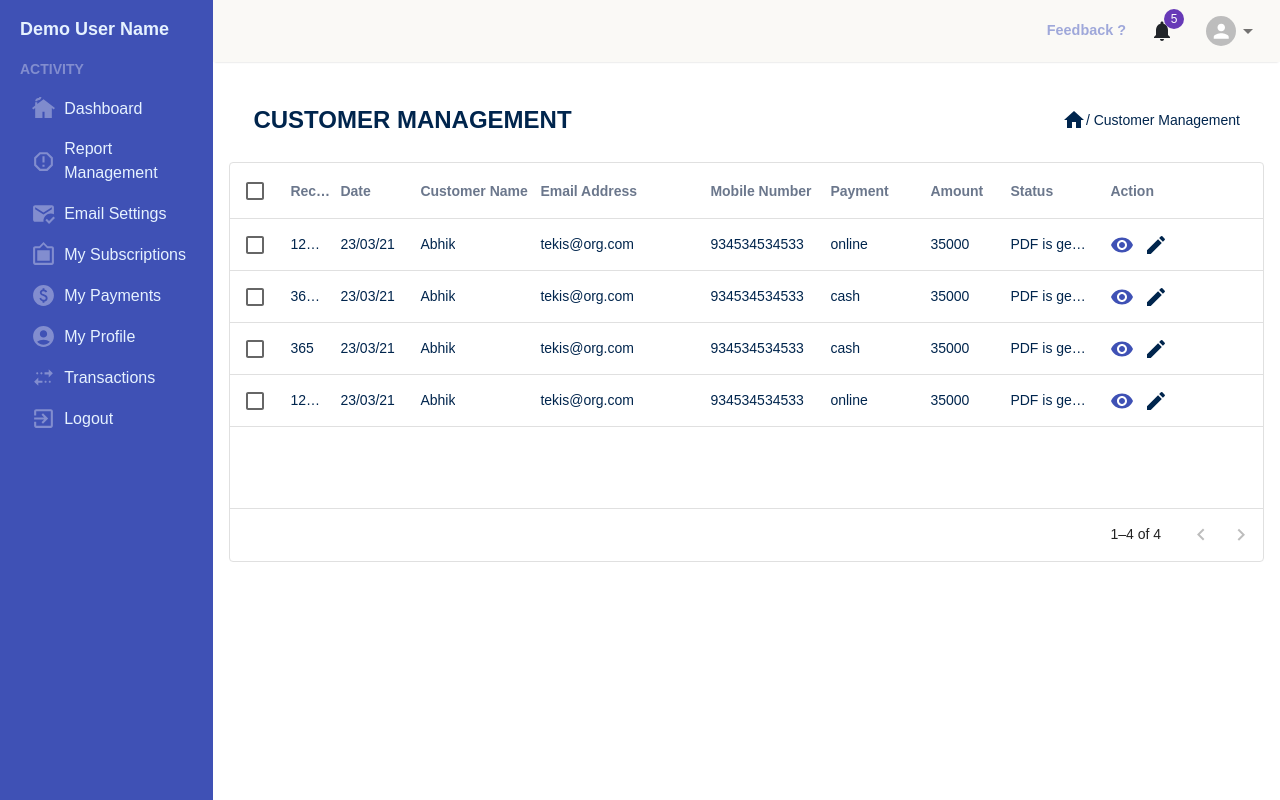
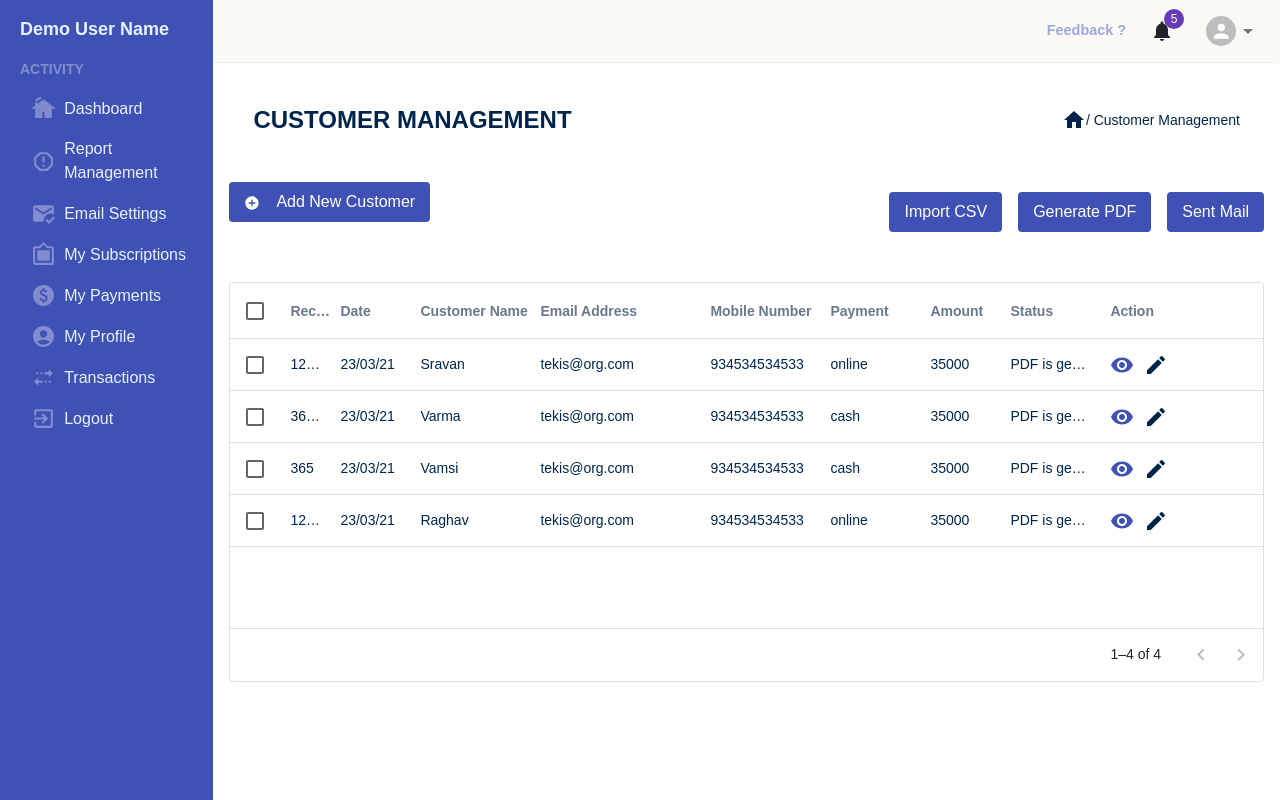
Before and after one commit to 9944098125/tax_receipt, a React (Create React App) app: page /user/customerManagement in a window 1280 px wide. Built offline with nearby package versions, Linux system fonts and the light colour scheme.

Commit message:
some extent

```diff
--- /dev/null
+++ b/src/Components/EditModals/CSVModal.jsx
@@ -0,0 +1,41 @@
+import React, { Fragment } from "react";
+import { Box, Typography } from "@mui/material";
+import Modal from "@mui/material/Modal";
+import CloseIcon from "@mui/icons-material/Close";
+
+const style = {
+  position: "absolute",
+  top: "50%",
+  left: "50%",
+  transform: "translate(-50%, -50%)",
+  bgcolor: "background.paper",
+  border: "none",
+  boxShadow: 24,
+  p: 4,
+  borderRadius: "8px",
+  width: { xs: "90vw", md: "40vw" },
+  maxHeight: { xs: "90vh", sm: "95vh" },
+  overflowY: "scroll",
+  overflowX: "hidden",
+};
+
+export default function CSVModal({ showCSV, closeCSV }) {
+  const [CSV, setCSV] = React.useState("");
+  return (
+    <Fragment>
+      <Modal show={showCSV} onClose={closeCSV} hideBackdrop>
+        <Box sx={style}>
+          <Box sx={{ display: "flex", alignItems: "center" }}>
+            <Typography sx={{ color: "primary.main", fontSize: "22px" }}>
+              Import CSV
+            </Typography>
+            <CloseIcon onClick={closeCSV} />
+          </Box>
+          <Box sx={{ display: "flex", justifyContent: "center" }}>
+            <input type="file" onChange={(e) => setCSV(e.target.files[0])} />
+          </Box>
+        </Box>
+      </Modal>
+    </Fragment>
+  );
+}
--- a/src/Components/EditModals/EditCustomerModal.jsx
+++ b/src/Components/EditModals/EditCustomerModal.jsx
@@ -17,16 +17,16 @@ const style = {
   overflowX: "hidden",
 };
 
-function EditClientModal({ show, close, showEditor, title }) {
+function EditCustomerModal({ show, close, showEditor, title }) {
   const [value, onChange] = useState(new Date());
   const [values] = useState({
-    name: showEditor.dataWithId.customerName,
-    email: showEditor.dataWithId.email,
-    mobileNo: showEditor.dataWithId.mobileNo,
-    date: showEditor.dataWithId.date,
-    amount: showEditor.dataWithId.amount,
+    name: showEditor ? showEditor.dataWithId.customerName : "",
+    email: showEditor ? showEditor.dataWithId.email : "",
+    mobileNo: showEditor ? showEditor.dataWithId.mobileNo : "",
+    date: showEditor ? showEditor.dataWithId.date : "",
+    amount: showEditor ? showEditor.dataWithId.amount : "",
     paymentId: "",
-    paymentMode: showEditor.dataWithId.payment,
+    paymentMode: showEditor ? showEditor.dataWithId.payment : "",
   });
   // ES5 function
   function validate(values) {
@@ -35,7 +35,7 @@ function EditClientModal({ show, close, showEditor, title }) {
     return errors;
   }
   // arrow function
-  const callEditClientApi = (values) => {
+  const callEditCustomerApi = (values) => {
     console.log("values", values);
   };
 
@@ -67,7 +67,7 @@ function EditClientModal({ show, close, showEditor, title }) {
             <Formik
               initialValues={values}
               validate={(values) => validate(values)}
-              onSubmit={(values) => callEditClientApi(values)}
+              onSubmit={(values) => callEditCustomerApi(values)}
             >
               {({ errors, touched }) => (
                 <Form>
@@ -150,7 +150,7 @@ function EditClientModal({ show, close, showEditor, title }) {
                           fontWeight: "700",
                         }}
                       >
-                        MobileNo
+                        Mobile Number
                       </Typography>
                       <Field
                         type="text"
@@ -160,7 +160,7 @@ function EditClientModal({ show, close, showEditor, title }) {
                             : "edit-fields form-control"
                         }
                         name="mobileNo"
-                        placeholder="Edit Customer mobileNo"
+                        placeholder="Edit Customer mobile number"
                       />
                       {errors.mobileNo && touched.mobileNo && (
                         <Typography sx={{ color: "red", fontSize: "13px" }}>
@@ -232,15 +232,15 @@ function EditClientModal({ show, close, showEditor, title }) {
                           fontWeight: "700",
                         }}
                       >
-                        Payment Mode
+                        Payment Id
                       </Typography>
                       <Field
                         as="select"
                         type="text"
-                        placeholder="Edit The Payment Mode"
-                        name="paymentMode"
+                        placeholder="Edit The Payment ID"
+                        name="paymentId"
                         className={
-                          touched.paymentMode && errors.paymentMode
+                          touched.paymentId && errors.paymentId
                             ? "is-invalid form-control edit-fields"
                             : "edit-fields form-control"
                         }
@@ -249,13 +249,14 @@ function EditClientModal({ show, close, showEditor, title }) {
                         <option value="cheque">Cheque</option>
                         <option value="online">Online</option>
                       </Field>
-                      {errors.paymentMode && touched.paymentMode && (
+                      {errors.paymentId && touched.paymentId && (
                         <Typography sx={{ color: "red", fontSize: "13px" }}>
-                          {errors.paymentMode}
+                          {errors.paymentId}
                         </Typography>
                       )}
                     </Box>
                   </Box>
+                  {showEditor && (
                     <Box
                       sx={{
                         display: "flex",
@@ -273,25 +274,26 @@ function EditClientModal({ show, close, showEditor, title }) {
                             fontWeight: "700",
                           }}
                         >
-                        Payment ID
+                          Payment Mode
                         </Typography>
                         <Field
                           type="text"
-                        placeholder="Edit The Payment ID"
-                        name="paymentId"
+                          placeholder="Edit The Payment Mode"
+                          name="paymentMode"
                           className={
-                          touched.paymentId && errors.paymentId
+                            touched.paymentMode && errors.paymentMode
                               ? "is-invalid form-control edit-fields"
                               : "edit-fields form-control"
                           }
                         />
-                      {errors.paymentId && touched.paymentId && (
+                        {errors.paymentMode && touched.paymentMode && (
                           <Typography sx={{ color: "red", fontSize: "13px" }}>
-                          {errors.paymentId}
+                            {errors.paymentMode}
                           </Typography>
                         )}
                       </Box>
                     </Box>
+                  )}
                   <button className="primary-button" type="submit">
                     Submit
                   </button>
@@ -305,4 +307,4 @@ function EditClientModal({ show, close, showEditor, title }) {
   );
 }
 
-export default EditClientModal;
+export default EditCustomerModal;
--- a/src/Components/UserTables/CustomerManagementDatatable.jsx
+++ b/src/Components/UserTables/CustomerManagementDatatable.jsx
@@ -34,7 +34,7 @@ export default function CustomerTable() {
     createData(
       "123675",
       "23/03/21",
-      "Abhik",
+      "Sravan",
       "tekis@org.com",
       "934534534533",
       "online",
@@ -44,7 +44,7 @@ export default function CustomerTable() {
     createData(
       "3675",
       "23/03/21",
-      "Abhik",
+      "Varma",
       "tekis@org.com",
       "934534534533",
       "cash",
@@ -54,7 +54,7 @@ export default function CustomerTable() {
     createData(
       "365",
       "23/03/21",
-      "Abhik",
+      "Vamsi",
       "tekis@org.com",
       "934534534533",
       "cash",
@@ -64,7 +64,7 @@ export default function CustomerTable() {
     createData(
       "12375",
       "23/03/21",
-      "Abhik",
+      "Raghav",
       "tekis@org.com",
       "934534534533",
       "online",
--- a/src/Pages/UserPages/CustomerManagement.jsx
+++ b/src/Pages/UserPages/CustomerManagement.jsx
@@ -1,9 +1,30 @@
-import React, { Fragment } from "react";
+import React, { Fragment, useState } from "react";
 import { Box, Typography } from "@mui/material";
 import HomeIcon from "@mui/icons-material/Home";
 import CustomerTable from "../../Components/UserTables/CustomerManagementDatatable";
+import AddCircleIcon from "@mui/icons-material/AddCircle";
+import EditCustomerModal from "../../Components/EditModals/EditCustomerModal";
+import CSVModal from "../../Components/EditModals/CSVModal";
 
 function CustomerManagement() {
+  const [showCSVModal, setShowCSVModal] = useState(false);
+  const [showModal, setShowModal] = useState(false);
+
+  function openShowModal() {
+    setShowModal(true);
+  }
+
+  function closeModal() {
+    setShowModal(false);
+  }
+
+  const openShowCSVModal = () => {
+    setShowCSVModal(true);
+  };
+
+  const closeCSVModal = () => {
+    setShowCSVModal(false);
+  };
   return (
     <Fragment>
       <Box
@@ -25,6 +46,41 @@ function CustomerManagement() {
           </Typography>
         </Box>
       </Box>
+      <Box
+        sx={{
+          display: "flex",
+          flexDirection: { xs: "column", sm: "row" },
+          justifyContent: { xs: "center", md: "space-between" },
+        }}
+      >
+        <Box sx={{ height: "80px", mb: 5 }}>
+          <button onClick={openShowModal} className="packageBtn">
+            <AddCircleIcon sx={{ mr: 2, height: "16px", width: "16px" }} />
+            Add New Customer
+          </button>
+          <EditCustomerModal
+            show={showModal}
+            close={closeModal}
+            title="Add New Customer"
+          />
+        </Box>
+        <Box
+          sx={{
+            height: "80px",
+            mb: 5,
+            display: "flex",
+            alignItems: "center",
+            gap: 2,
+          }}
+        >
+          <button onClick={openShowCSVModal} className="packageBtn">
+            Import CSV
+          </button>
+          <CSVModal showCSV={showCSVModal} closeCSV={closeCSVModal} />
+          <button className="packageBtn">Generate PDF</button>
+          <button className="packageBtn">Sent Mail</button>
+        </Box>
+      </Box>
       <CustomerTable />
     </Fragment>
   );
```
Lines whose indentation alone changed are shown as unchanged.
